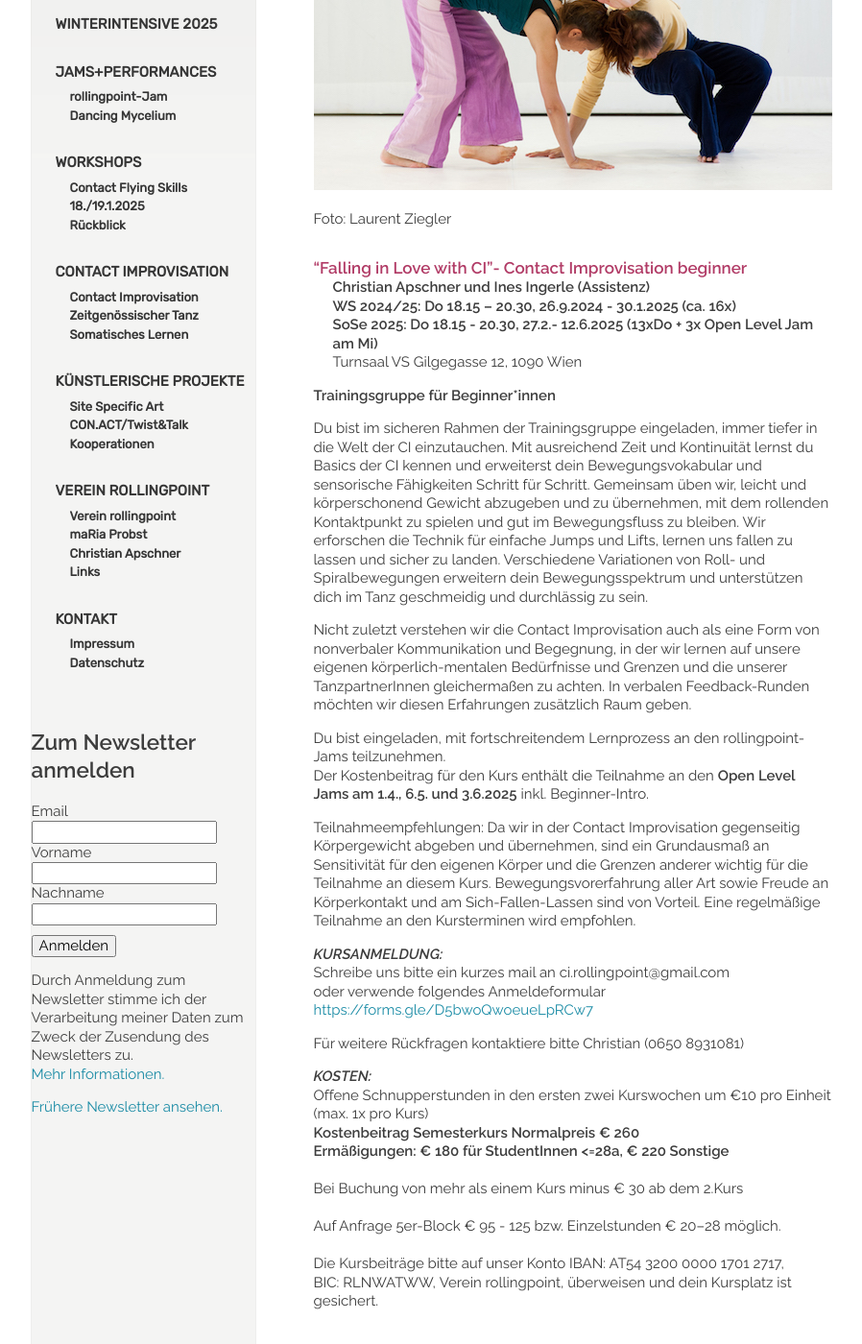
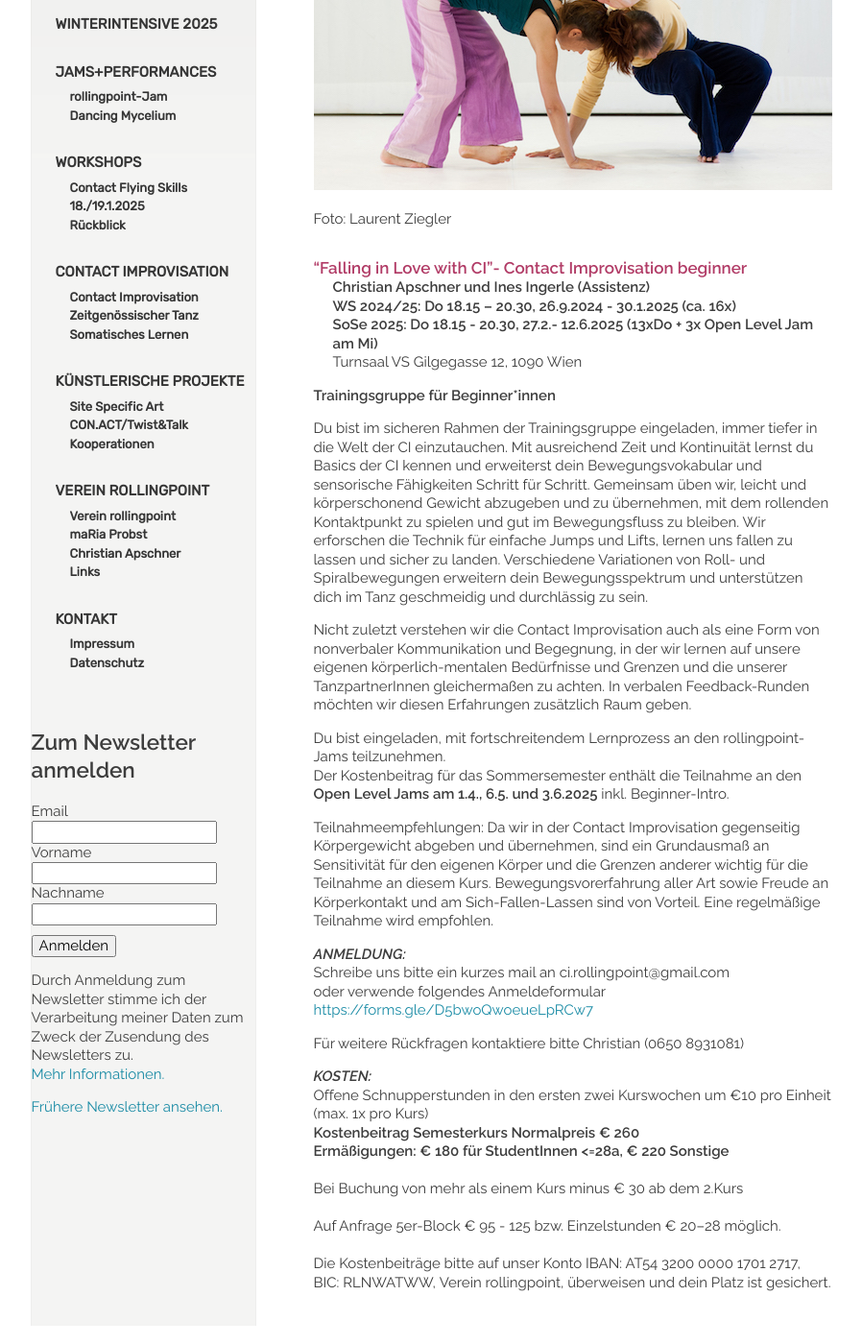
Before and after one commit to manulari/rollingpointat, a Jekyll site: the page built from _pages_de/contactbeg.md, in a window 1280 px wide and 1400 px high, scrolled down 302 px. Shown: the whole window at 96% size, without its empty margins (152-1050 px from the left). Built offline with Jekyll 4.4.1, drawn with Linux system fonts in a browser that asks for light colours; comment, search, counter and statistics services are not loaded.

Commit message:
Update page (de) “contactbeg”

```diff
--- a/_pages_de/contactbeg.md
+++ b/_pages_de/contactbeg.md
@@ -21,11 +21,11 @@ Du bist im sicheren Rahmen der Trainingsgruppe eingeladen, immer tiefer in die W
 Nicht zuletzt verstehen wir die Contact Improvisation auch als eine Form von nonverbaler Kommunikation und Begegnung, in der wir lernen auf unsere eigenen körperlich-mentalen Bedürfnisse und Grenzen und die unserer TanzpartnerInnen gleichermaßen zu achten. In verbalen Feedback-Runden möchten wir diesen Erfahrungen zusätzlich Raum geben.
 
 Du bist eingeladen, mit fortschreitendem Lernprozess an den rollingpoint-Jams teilzunehmen.\
-Der Kostenbeitrag für den Kurs enthält die Teilnahme an den **Open Level Jams am 1.4., 6.5. und 3.6.2025** inkl. Beginner-Intro.
+Der Kostenbeitrag für das Sommersemester enthält die Teilnahme an den **Open Level Jams am 1.4., 6.5. und 3.6.2025** inkl. Beginner-Intro.
 
-Teilnahmeempfehlungen: Da wir in der Contact Improvisation gegenseitig Körpergewicht abgeben und übernehmen, sind ein Grundausmaß an Sensitivität für den eigenen Körper und die Grenzen anderer wichtig für die Teilnahme an diesem Kurs. Bewegungsvorerfahrung aller Art sowie Freude an Körperkontakt und am Sich-Fallen-Lassen sind von Vorteil. Eine regelmäßige Teilnahme an den Kursterminen wird empfohlen.
+Teilnahmeempfehlungen: Da wir in der Contact Improvisation gegenseitig Körpergewicht abgeben und übernehmen, sind ein Grundausmaß an Sensitivität für den eigenen Körper und die Grenzen anderer wichtig für die Teilnahme an diesem Kurs. Bewegungsvorerfahrung aller Art sowie Freude an Körperkontakt und am Sich-Fallen-Lassen sind von Vorteil. Eine regelmäßige Teilnahme wird empfohlen.
 
-***KURSANMELDUNG:***\
+***ANMELDUNG:***\
 Schreibe uns bitte ein kurzes mail an ci.rollingpoint@gmail.com\
 oder verwende folgendes Anmeldeformular\
 <https://forms.gle/D5bwoQwoeueLpRCw7>
@@ -41,4 +41,4 @@ Bei Buchung von mehr als einem Kurs minus € 30 ab dem 2.Kurs\
 \
 Auf Anfrage 5﻿er-Block € 95 - 125 bzw. Einzelstunden € 20–28 möglich.\
 \
-Die Kursbeiträge bitte auf unser Konto IBAN: AT54 3200 0000 1701 2717, BIC: RLNWATWW, Verein rollingpoint, überweisen und dein Kursplatz ist gesichert.
+Die Kostenbeiträge bitte auf unser Konto IBAN: AT54 3200 0000 1701 2717, BIC: RLNWATWW, Verein rollingpoint, überweisen und dein Platz ist gesichert.
```
